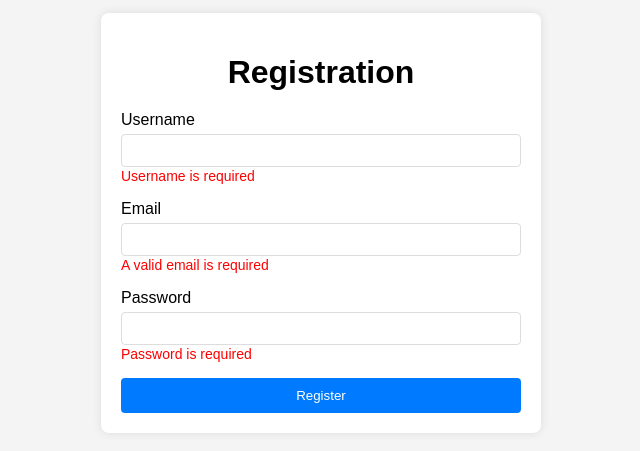
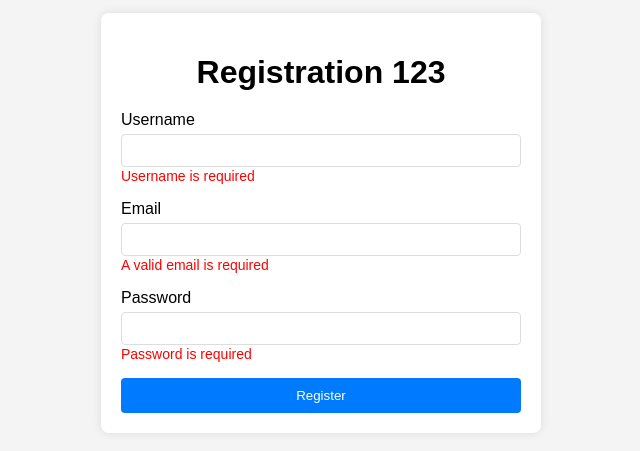
Before and after one commit to sampreeth15/DEVOPS, a plain HTML site: page index.html in a window 1280 px wide. Shown: the part 177-628 px from the top of the page, without its empty margins (319-959 px from the left). Drawn offline with nearby package versions, Linux system fonts and the light colour scheme.

Commit message:
Update index.html

```diff
--- a/index.html
+++ b/index.html
@@ -10,7 +10,7 @@
 </head>
 <body ng-app="registrationApp" ng-controller="RegistrationController">
     <div class="container">
-        <h1>Registration</h1>
+        <h1>Registration 123</h1>
         <form name="registrationForm" ng-submit="submitForm()">
             <div class="form-group">
                 <label for="username">Username</label>
```
